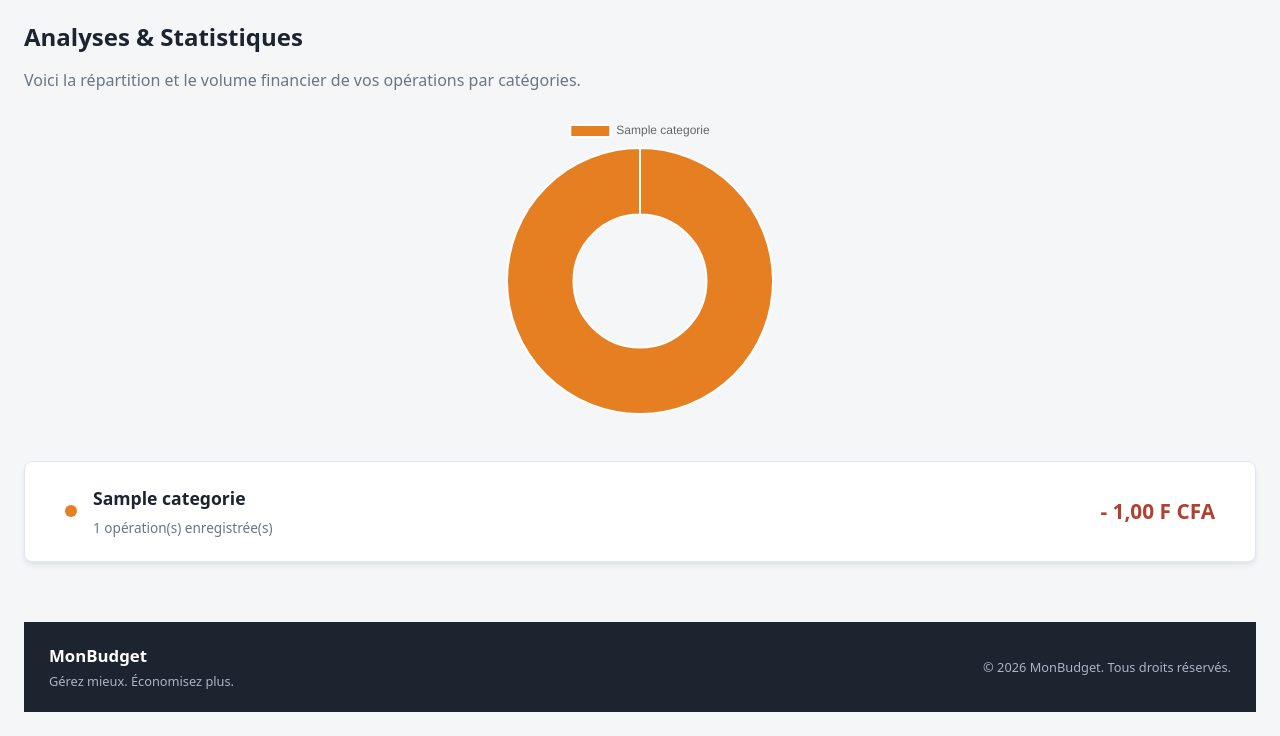
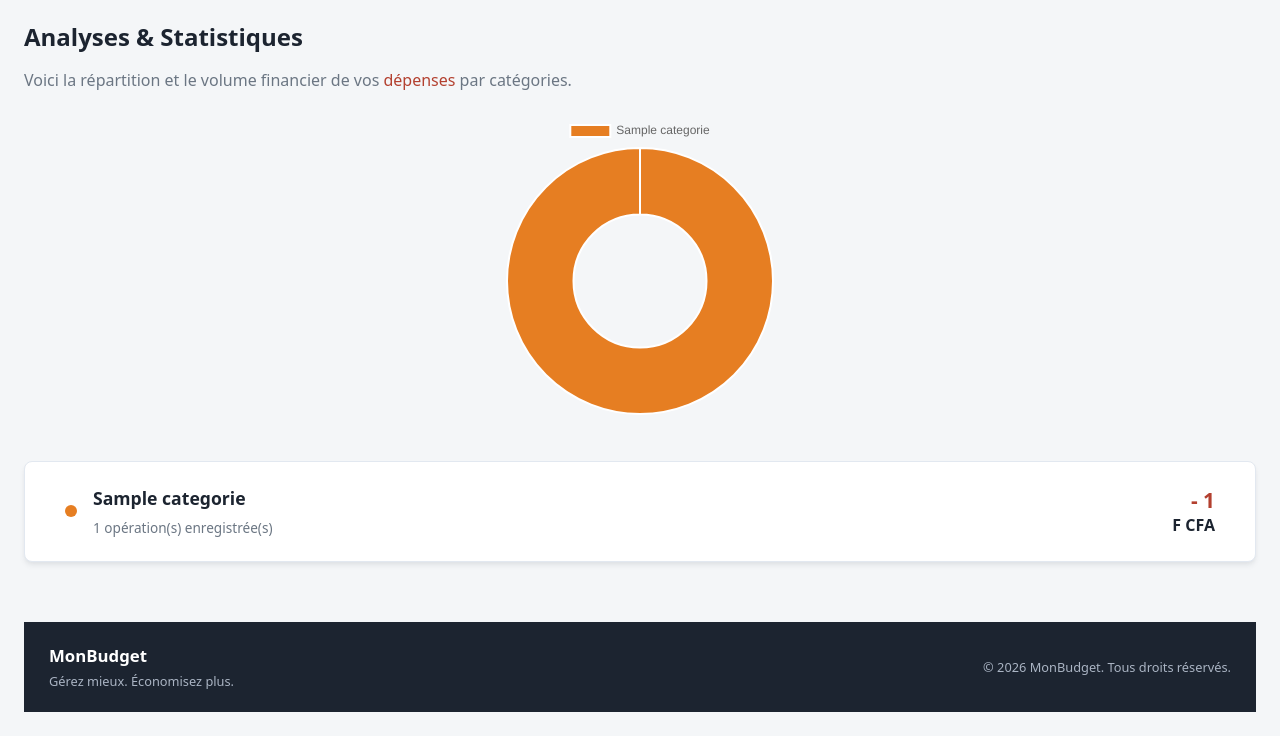
Before and after one commit to AZOUZOUL/MonBudget, a Django app: page /analytics/ in a window 1280 px wide. Shown: the part 173-909 px from the top of the page. Run offline with Django 5.2, Linux system fonts and the light colour scheme; a user stored in the database is signed in; tables that the repository leaves empty hold one stand-in row (values such as "Sample post").

Commit message:
Fix: Encore correction de l'affichage des transactions avec reorganisation des blocs pour eviter que les chiffres ne debordent.

```diff
--- a/mybudget/tracker/templates/tracker/statistiques.html
+++ b/mybudget/tracker/templates/tracker/statistiques.html
@@ -4,7 +4,7 @@
 {% block content %}
 <h2 class="stat-page-titre">Analyses & Statistiques</h2>
 <p class="stat-page-description">
-    Voici la répartition et le volume financier de vos opérations par catégories.
+    Voici la répartition et le volume financier de vos <span style="color: var(--depense);">dépenses</span> par catégories.
 </p>
 
 <!-- Sécurisation des données conforme à la consigne (Évite les failles XSS) -->
@@ -38,11 +38,12 @@
         </div>
 
         <!-- Zone droite : Le volume financier mis en avant (Le sujet) -->
-        <div class="stat-zone-montant">
+        <div class="stat-zone-montant bloc-ligne-montant">
             <!-- Coloration dynamique du montant selon le type de la catégorie (REV ou DEP) -->
             <span class="stat-chiffre {% if categorie.type == 'REV' %}couleur-revenu{% else %}couleur-depense{% endif %}">
-                {% if categorie.type == 'REV' %}+{% else %}-{% endif %} {{ categorie.total_depense|floatformat:2 }} F CFA
+                {% if categorie.type == 'DEP' %}-{% endif %} {{ categorie.total_depense|floatformat:"0g" }}
             </span>
+            <span class="ligne-montant">F CFA</span>
         </div>
 
     </div>
```
